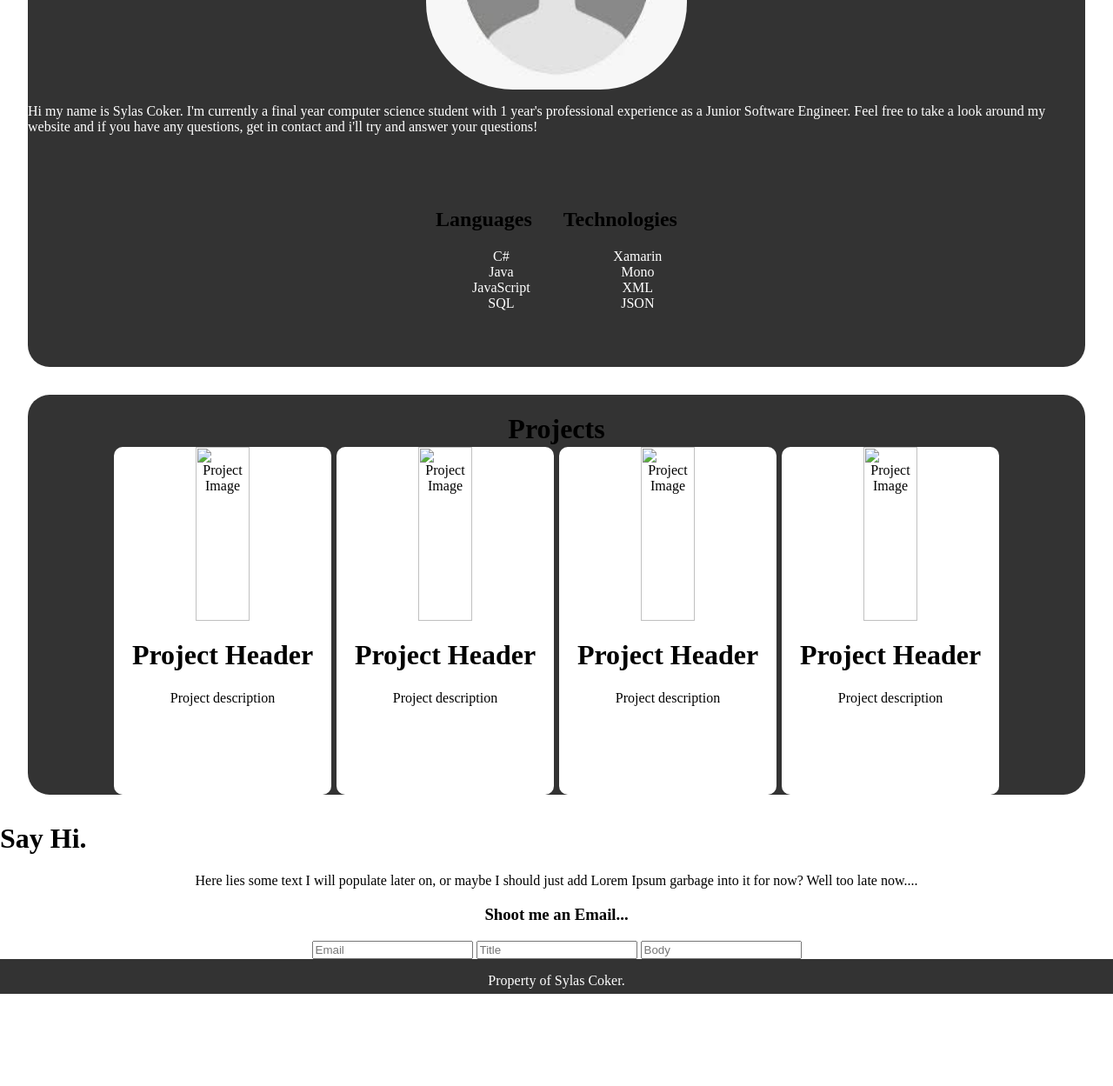
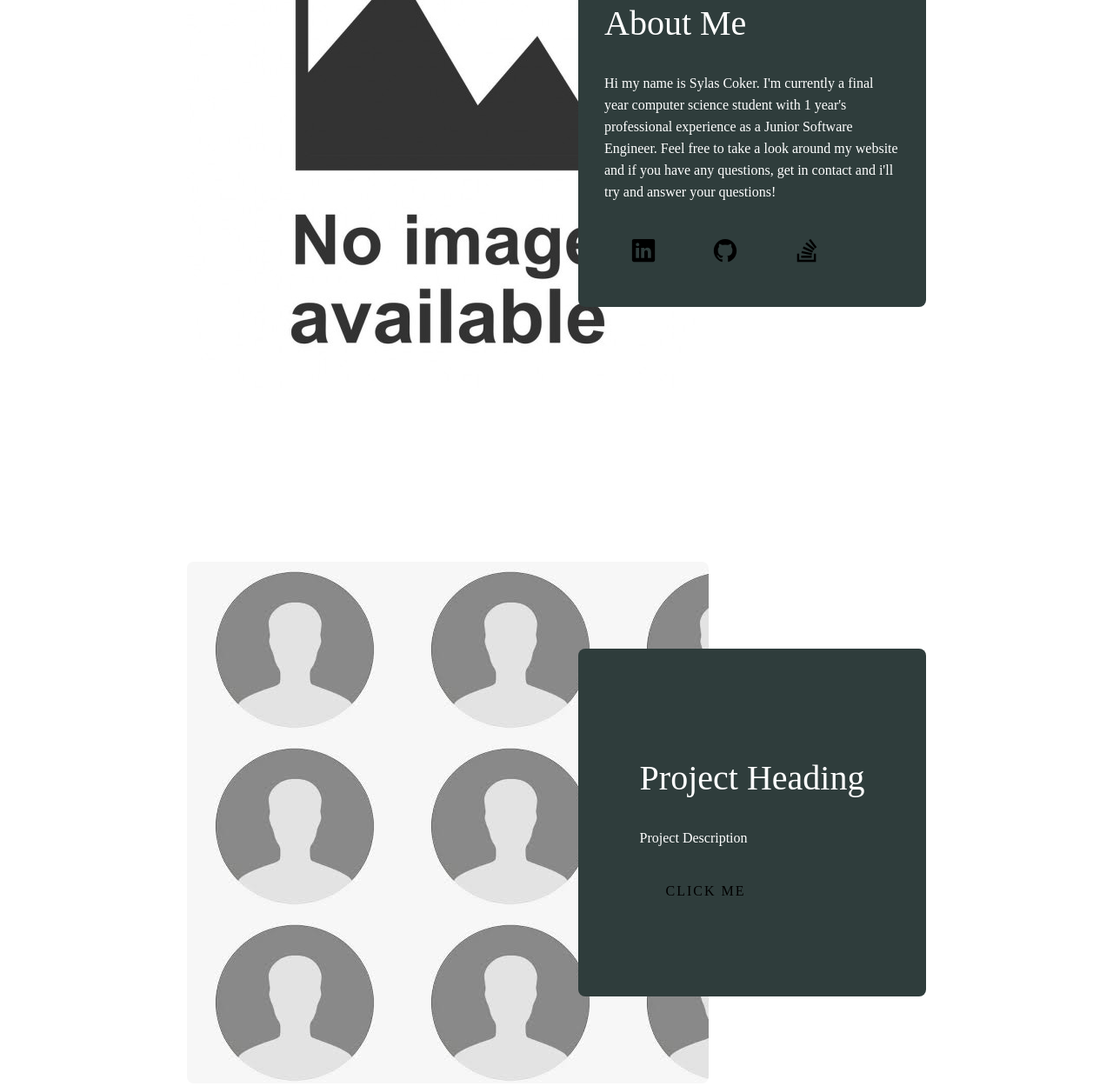
Before and after one commit to Syycoker/Sylascoker.com, a plain HTML site: page index.html in a window 1280 px wide. Shown: the part 310-1559 px from the top of the page at 87% size. Before the commit the page ends 1453 px from the top, so only its background shows below. Drawn offline with nearby package versions, Linux system fonts and the light colour scheme.

Commit message:
Re-designed Front Page UI

```diff
--- a/index.html
+++ b/index.html
@@ -18,79 +18,112 @@
             <div class="navbar-links">
               <ul>
                 <li><a href="#">Home</a></li>
-                <li><a href="#">About</a></li>
+                <li><a href="#">Projects</a></li>
                 <li><a href="#">Contact</a></li>
               </ul>
             </div>
           </nav>
-          <div class="about-container">
-            <div class="image-container">
-              <img src="img/pp.jpg" alt="Image of Me!" width="300" height="300">
-            </div>
-            <div class="about-section">
-              <p id="overlay-p">
-                Hi my name is Sylas Coker. I'm currently a final year computer science student with 1 year's professional experience as a Junior Software Engineer.
-                Feel free to take a look around my website and if you have any questions, get in contact and i'll try and answer your questions!
-              </p>
-              <div class="about-row">
-                <div class="about-columns">
-                  <h2>Languages</h2>
-                  <ul>
-                    <li>C#</li>
-                    <li>Java</li>
-                    <li>JavaScript</li>
-                    <li>SQL</li>
-                  </ul>
-                </div>
-                <div class="about-columns">
-                  <h2>Technologies</h2>
-                  <ul>
-                    <li>Xamarin</li>
-                    <li>Mono</li>
-                    <li>XML</li>
-                    <li>JSON</li>
-                  </ul>
+          <section>
+            <div class="about-container">
+              <div class="left">
+              </div>
+              <div class="right">
+                <div class="content">
+                  <h1>About Me</h1>
+                  <p>Hi my name is Sylas Coker. I'm currently a final year computer science student with 1 year's professional experience as a Junior Software Engineer.
+                    Feel free to take a look around my website and if you have any questions, get in contact and i'll try and answer your questions!</p>
+
+                  <a class="social-icon" href="https://www.linkedin.com/in/sylascoker/" target="_blank"><ion-icon name="logo-linkedin"></ion-icon></a>
+                  <a class="social-icon" href="https://github.com/Syycoker" target="_blank"><ion-icon name="logo-github" target="_blank"></ion-icon></a>
+                  <a class="social-icon" href="https://stackoverflow.com/users/13877613/sylas-cokergit" target="_blank"><ion-icon name="logo-stackoverflow" target="_blank"></ion-icon></a>
                 </div>
               </div>
             </div>
-          </div>
-          <div class="project-container">
-            <h1 id="Project-Title">Projects</h1>
-            <div class="projects">
-              <img src="#" alt="Project Image" width="200" height="200">
-              <h1>Project Header</h1>
-              <p>Project description</p>
+          </section>
+          <section>
+            <div class="project-container">
+              <div class="left" id="project-one">
+              </div>
+              <div class="right">
+                <div class="content">
+                  <h1>Project Heading</h1>
+                  <p>Project Description</p>
+                  <a href="#" class="btn">Click Me </a>
+                </div>
+              </div>
             </div>
-            <div class="projects">
-              <img src="#" alt="Project Image" width="200" height="200">
-              <h1>Project Header</h1>
-              <p>Project description</p>
+          </section>
+          <section>
+            <div class="project-container">
+              <div class="left" id="project-two">
+              </div>
+              <div class="right">
+                <div class="content">
+                  <h1>Project Heading</h1>
+                  <p>Project Description</p>
+                  <a href="#" class="btn">Click Me </a>
+                </div>
+              </div>
             </div>
-            <div class="projects">
-              <img src="#" alt="Project Image" width="200" height="200">
-              <h1>Project Header</h1>
-              <p>Project description</p>
+          </section>
+          <section>
+            <div class="project-container">
+              <div class="left" id="project-three">
+              </div>
+              <div class="right">
+                <div class="content">
+                  <h1>Project Heading</h1>
+                  <p>Project Description</p>
+                  <a href="#" class="btn">Click Me </a>
+                </div>
+              </div>
             </div>
-            <div class="projects">
-              <img src="#" alt="Project Image" width="200" height="200">
-              <h1>Project Header</h1>
-              <p>Project description</p>
+          </section>
+          <section>
+            <div class="project-container">
+              <div class="left" id="project-four">
+              </div>
+              <div class="right">
+                <div class="content">
+                  <h1>Project Heading</h1>
+                  <p>Project Description</p>
+                  <a href="#" class="btn">Click Me </a>
+                </div>
+              </div>
             </div>
-          </div>
-          <div class="contact-wrappper">
-            <h1>Say Hi.</h1>
-              <div class="contact-container">
-                <p> Here lies some text I will populate later on, or maybe I should just add Lorem Ipsum garbage into it for now? Well too late now....</p>
-                <h3> Shoot me an Email...</h3>
-                <input id="Email-TextBox" placeholder="Email"></input>
-                <input id="Title-TextBox" placeholder="Title"></input>
-                <input id="Message-TextBox" placeholder="Body"></input>
+          </section>
+          <section>
+            <div class="project-container">
+              <div class="left" id="project-five">
               </div>
-          </div>
+              <div class="right">
+                <div class="content">
+                  <h1>Project Heading</h1>
+                  <p>Project Description</p>
+                  <a href="#" class="btn">Click Me </a>
+                </div>
+              </div>
+            </div>
+          </section>
+          <section>
+            <div class="project-container">
+              <div class="left" id="project-six">
+              </div>
+              <div class="right">
+                <div class="content">
+                  <h1>Project Heading</h1>
+                  <p>Project Description</p>
+                  <a href="#" class="btn">Click Me </a>
+                </div>
+              </div>
+            </div>
+          </section>
         </div>
         <footer>
             <p>Property of Sylas Coker.</p>
         </footer>
       </div>
+      <script type="module" src="https://unpkg.com/ionicons@5.5.2/dist/ionicons/ionicons.esm.js"></script>
+      <script nomodule src="https://unpkg.com/ionicons@5.5.2/dist/ionicons/ionicons.js"></script>
     </body>
 </html>
--- a/style.css
+++ b/style.css
@@ -110,95 +110,134 @@ body {
     }
 }
 
-.about-container{
-    margin: 2rem;
-    justify-content: center;
-    background-color: #333;
-    border-radius: 25px;
+section{
+  min-height: 100vh;
+  width: 100%;
+  display: flex;
+  align-items: center;
+  justify-content: center;
+  background-color: inherit;
 }
 
-.image-container{
-    display: flex;
-    justify-content: center;
+.about-container{
+  width: 90%;
+  max-width: 1000px;
+  margin: 0 auto;
+  display: flex;
+  align-items: center;
+  justify-content: center;
+  background-color: inherit;
 }
 
-.image-container img{
-    margin-top: 25px;
-    border-radius: 100px;
-    resize: vertical;
+.social-icon{
+  color: #ddd;
+  transition: color 0.2s;
+  text-decoration: none;
+  font-size: 30px;
 }
 
-.about-container p{
-    color: white;
-}
-
-.about-container li{
-    color: white;
-}
-
-.about-row ul li{
-  list-style-type: none;
-  list-style: none;
-  text-align: center;
-  justify-content: center;
-}
-
-.about-row{
-    margin: 1rem;
-    padding: 2rem 2rem;
-    text-align: center;
-    justify-content: center;
-}
-
-.about-columns{
-    display: inline-block;
-    padding: 1rem 1rem;
-    vertical-align: middle;
-    text-align: center;
-    justify-content: center;
+.social-icon:hover{
+  color: #fff;
 }
 
 .project-container{
-  margin: 2rem;
+  width: 90%;
+  max-width: 1000px;
+  margin: 0 auto;
+  display: flex;
+  align-items: center;
   justify-content: center;
-  background-color: #333;
-  border-radius: 25px;
-  display: flex;
-  flex-direction: row;
-  flex-wrap: wrap;
+  background-color: inherit;
 }
 
-.project-container h1{
-  text-align: center;
+.left{
+  width: 60%;
+  height: 600px;
+  background-image: url(img/nia.jpg);
+  border-radius: 8px;
 }
 
-.project-container #Project-Title{
-  position: absolute;
+#project-one{
+  background-image: url(img/pp.jpg);
 }
 
-.project-container p{
-  text-align: center;
+#project-two{
+  background-image: url(img/pp.jpg);
 }
 
-.project-container .projects{
-  margin: 0 3px;
-  margin-top: 60px;
-  border-radius: 10px;
-  background-color: white;
-  width: 250px;
-  height: 400px;
+#project-three{
+  background-image: url(img/pp.jpg);
 }
 
-.project-container .projects img{
-  text-align: center;
-  border-radius: 25px;
-  display: block;
-  margin: auto auto;
-  width: 50%;
+#project-four{
+  background-image: url(img/pp.jpg);
 }
 
-.contact-container {
-  text-align: center;
+#project-five{
+  background-image: url(img/pp.jpg);
+}
+
+#project-six{
+  background-image: url(img/pp.jpg);
+}
+
+.right{
+  width: 40%;
+  min-height: 400px;
+  background-color: #2f3d3c;
+  display: flex;
+  align-items: center;
+  justify-content: center;
+  padding: 30px;
+  border-radius: 8px;
+  color: white;
+  margin-left: -150px;
+}
+
+.right h1{
+  font-size: 40px;
+  font-weight: lighter;
+}
+
+.right p{
+  margin: 20px 0;
+  font-weight: 500px;
+  line-height: 25px;
+}
+
+.right a{
+  text-decoration: none;
+  text-transform: uppercase;
+  background-color: inherit;
+  color: black;
+  padding: 20px 30px;
+  display: inline-block;
+  letter-spacing: 2px;
+}
+
+@media only screen and (max-width: 768px) {
+  .about-container {
+    flex-direction: column;
+    width: 100%;
+    margin: 0 20px;
+  }
+
+  .project-container {
+    flex-direction: column;
+    width: 100%;
+    margin: 0 20px;
+  }
+
+  .left {
+    width: 100%;
+    height: 400px;
+  }
+
+  .right {
+    width: 90%;
+    margin: 0;
+    margin-top: -100px;
+  }
 }
 
 footer{
```
Also changed, not shown: img/img.jpg (added), img/nia.jpg (added).
